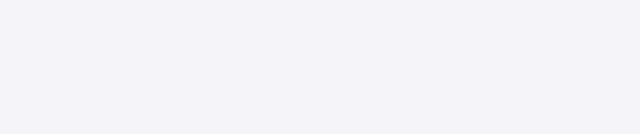
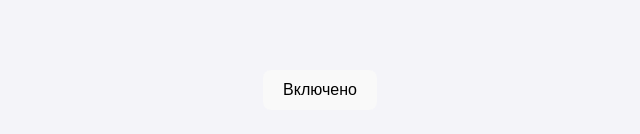
Before and after one commit to AzamatUzakov/reactFuul, a React (Vite) app in the folder vite-project/: page / in a window 1280 px wide. Shown: the part 310-444 px from the top of the page, without its empty margins (320-960 px from the left). Built offline with nearby package versions, Linux system fonts and the light colour scheme.

Commit message:
функция включено выключено

```diff
--- a/vite-project/src/App.jsx
+++ b/vite-project/src/App.jsx
@@ -4,10 +4,16 @@ import './App.css'
 
 
 function App() {
+  const [onSelected, setOnSelected] = useState(true)
+  const on = () => {
+    setOnSelected(prev => !prev)
+  }
+  return (
 
-  return (
     <div>
 
+
+      <button onClick={() => on()}>{onSelected ? "Включено" : "Выключено"}</button>
 
     </div>
   );
```
